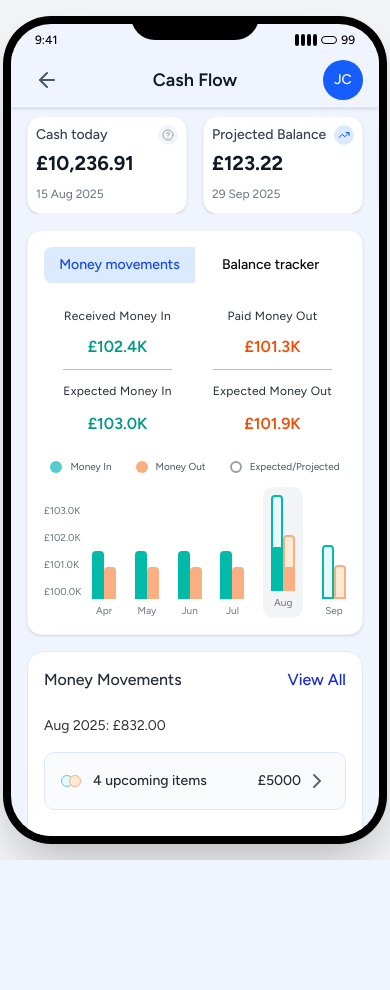
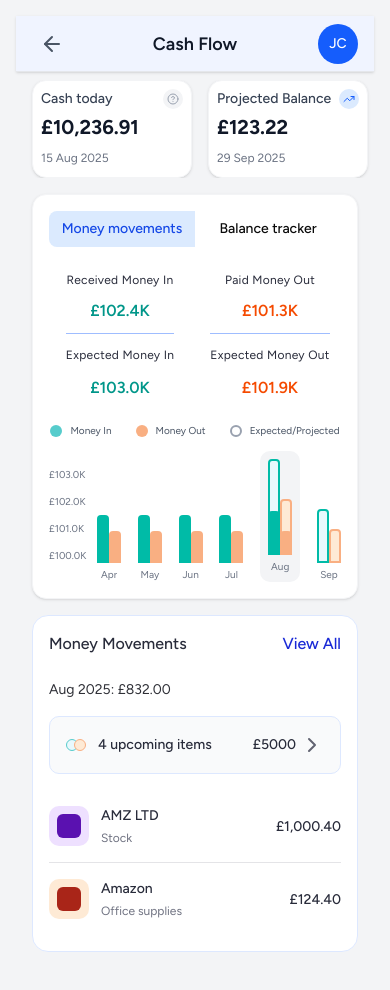
Before and after one commit to h8inc/tide-mocks, a Next.js app: page /cash-flow in a window 390 px wide. Shown: the top 990 px of the page. Before the commit the page ends 860 px from the top, so only its background shows below. Built offline with nearby package versions, Linux system fonts and the light colour scheme.

Commit message:
feat: implement responsive iPhone frame - show frame on desktop/tablet, direct content on mobile for optimal UX

```diff
--- a/src/app/cash-flow/page.tsx
+++ b/src/app/cash-flow/page.tsx
@@ -20,14 +20,44 @@ export default function CashFlowPage() {
 
   return (
     <div className="min-h-screen bg-gray-100 py-4">
-      {/* iPhone Frame */}
-      <div className="mx-auto max-w-sm">
+      {/* Mobile Content - Hidden on larger screens */}
+      <div className="md:hidden">
+        {/* Content directly on mobile */}
+        <div className="px-4">
+          {/* Mobile Header */}
+          <MobileHeader />
+
+          {/* Spacing after header */}
+          <div className="h-2"></div>
+
+          {/* Tiles Gallery */}
+          <TilesGallery tiles={defaultTiles} />
+
+          {/* Spacing after tiles gallery */}
+          <div className="h-4"></div>
+
+          {/* Toggle Card with Money Movements/Balance Tracker */}
+          <ToggleCard selectedPeriod={selectedPeriod} onPeriodChange={setSelectedPeriod} months={months} />
+
+          {/* Spacing after toggle card */}
+          <div className="h-4"></div>
+
+          {/* Money Movements Content Card */}
+          <ContentCard selectedPeriod={selectedPeriod} months={months} />
+
+          {/* Bottom spacing */}
+          <div className="h-8"></div>
+        </div>
+      </div>
+
+      {/* iPhone Frame - Hidden on mobile, shown on tablet and up */}
+      <div className="hidden md:block mx-auto max-w-sm">
         <div className="relative mx-auto">
           {/* Top Notch */}
           <div className="absolute top-0 left-1/2 transform -translate-x-1/2 w-32 h-6 bg-black rounded-b-3xl z-10"></div>
 
           {/* Main Frame */}
-          <div className="relative bg-black rounded-[3rem] p-2 shadow-2xl">
+          <div className="relative bg-black rounded-[3rem] p-1.5 shadow-2xl">
             {/* Screen - Capped at 812px height with scrolling */}
             <div className="bg-background rounded-[2.5rem] overflow-hidden h-[812px]">
               {/* Scrollable Content Container */}
@@ -69,8 +99,6 @@ export default function CashFlowPage() {
                 {/* Money Movements Content Card */}
                 <ContentCard selectedPeriod={selectedPeriod} months={months} />
 
-
-
                 {/* Bottom spacing for scroll */}
                 <div className="h-8"></div>
               </div>
```
